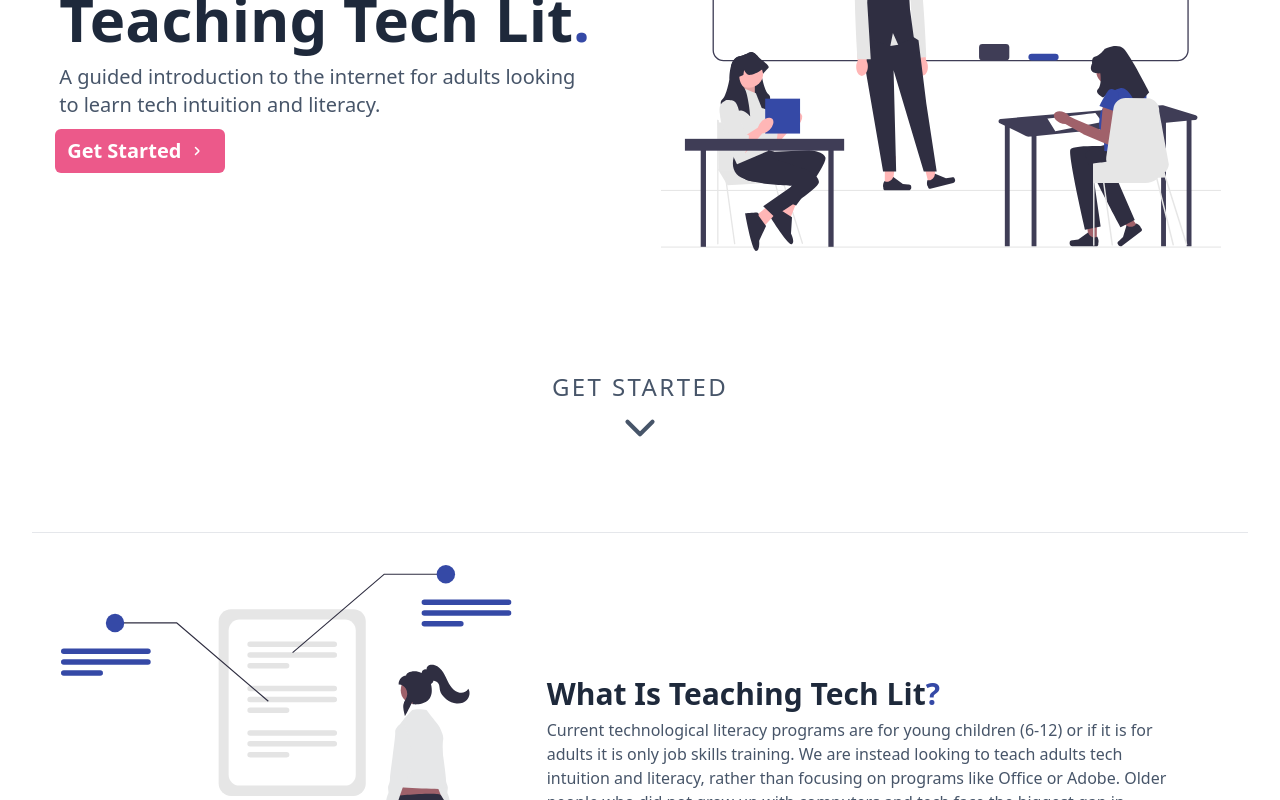
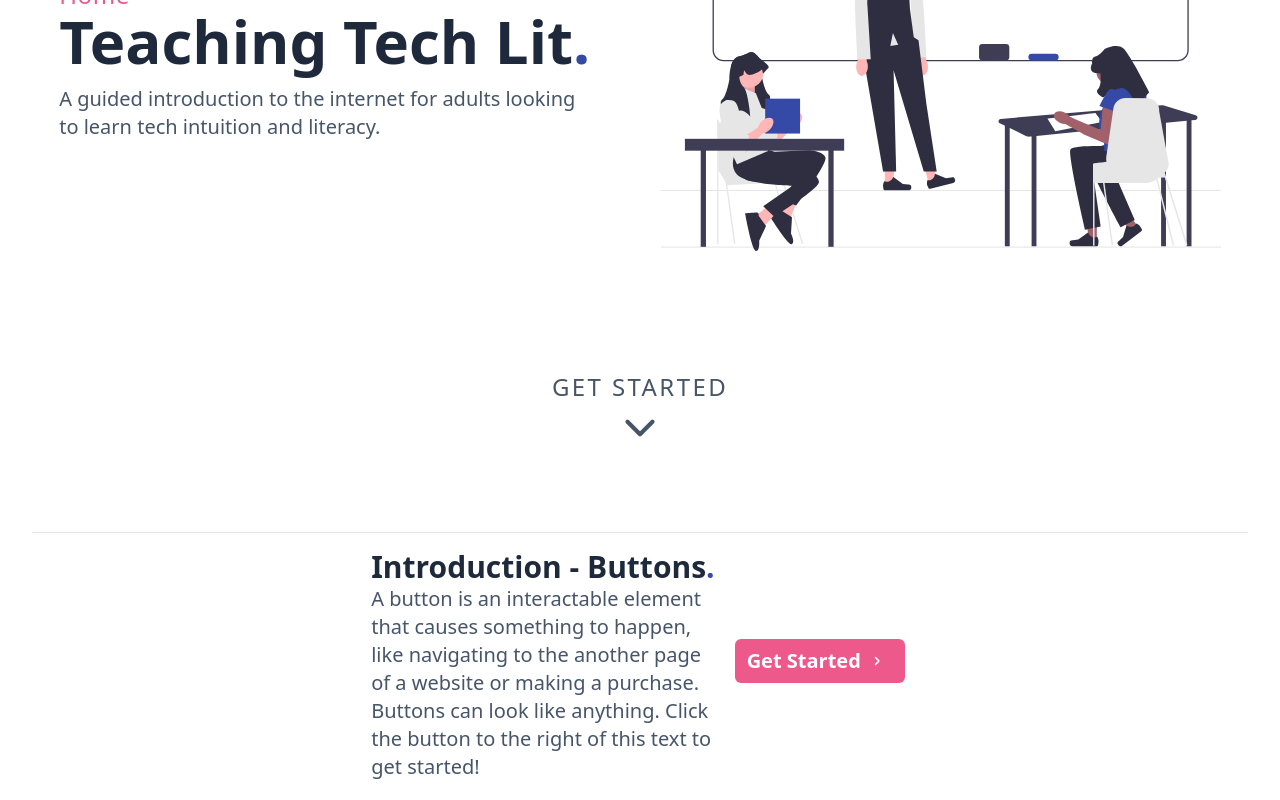
Before and after one commit to j-cleme/capstone_teaching-tech-lit, a SvelteKit app: page / in a window 1280 px wide. Shown: the part 260-1060 px from the top of the page. Built offline with nearby package versions, Linux system fonts and the light colour scheme.

Commit message:
added button intro section
added button description and moved CTA to below the cut, might want to discard this later but now we can test with it

```diff
--- a/src/routes/+page.svelte
+++ b/src/routes/+page.svelte
@@ -21,13 +21,6 @@
 					A guided introduction to the internet for adults looking to learn tech intuition and
 					literacy.
 				</p>
-				<a
-					href="{base}/devices"
-					class="group inline-flex whitespace-nowrap rounded-md bg-[#ec598a] text-xl font-semibold text-white py-2 px-3 -translate-x-1 -translate-y-1 hover:translate-x-0 hover:translate-y-0 items-center justify-center transition duration-100"
-				>
-					Get Started <span class="px-2"><Arrow /></span>
-					<!-- <span class="absolute -z-10 w-full h-full bg-black" /> -->
-				</a>
 			</div>
 			<!-- svelte-ignore a11y-img-redundant-alt -->
 			<img
@@ -41,6 +34,27 @@
 			<ChevronDown size={50} style="color:rgb(71, 85, 105);" />
 		</div>
 	</div>
+	<section
+		class="flex flex-row lg:max-w-[47ch] text-xl w-screen gap-4 justify-around items-center mt-4"
+	>
+		<div>
+			<h2 class="text-3xl text-slate-800 font-semibold">
+				Introduction - Buttons<span class="text-[#3549A6]">.</span>
+			</h2>
+			<p class="text-slate-600">
+				A button is an interactable element that causes something to happen, like navigating to the
+				another page of a website or making a purchase. Buttons can look like anything. Click the
+				button to the right of this text to get started!
+			</p>
+		</div>
+		<a
+			href="{base}/devices"
+			class="group inline-flex whitespace-nowrap rounded-md bg-[#ec598a] text-xl font-semibold text-white py-2 px-3 -translate-x-1 -translate-y-1 hover:translate-x-0 hover:translate-y-0 items-center justify-center transition duration-100"
+		>
+			Get Started <span class="px-2"><Arrow /></span>
+			<!-- <span class="absolute -z-10 w-full h-full bg-black" /> -->
+		</a>
+	</section>
 	<section class="flex flex-row justify-center items-center my-8">
 		<picture>
 			<img src="{base}/assets/attention.svg" alt="Attention SVG" />
```
